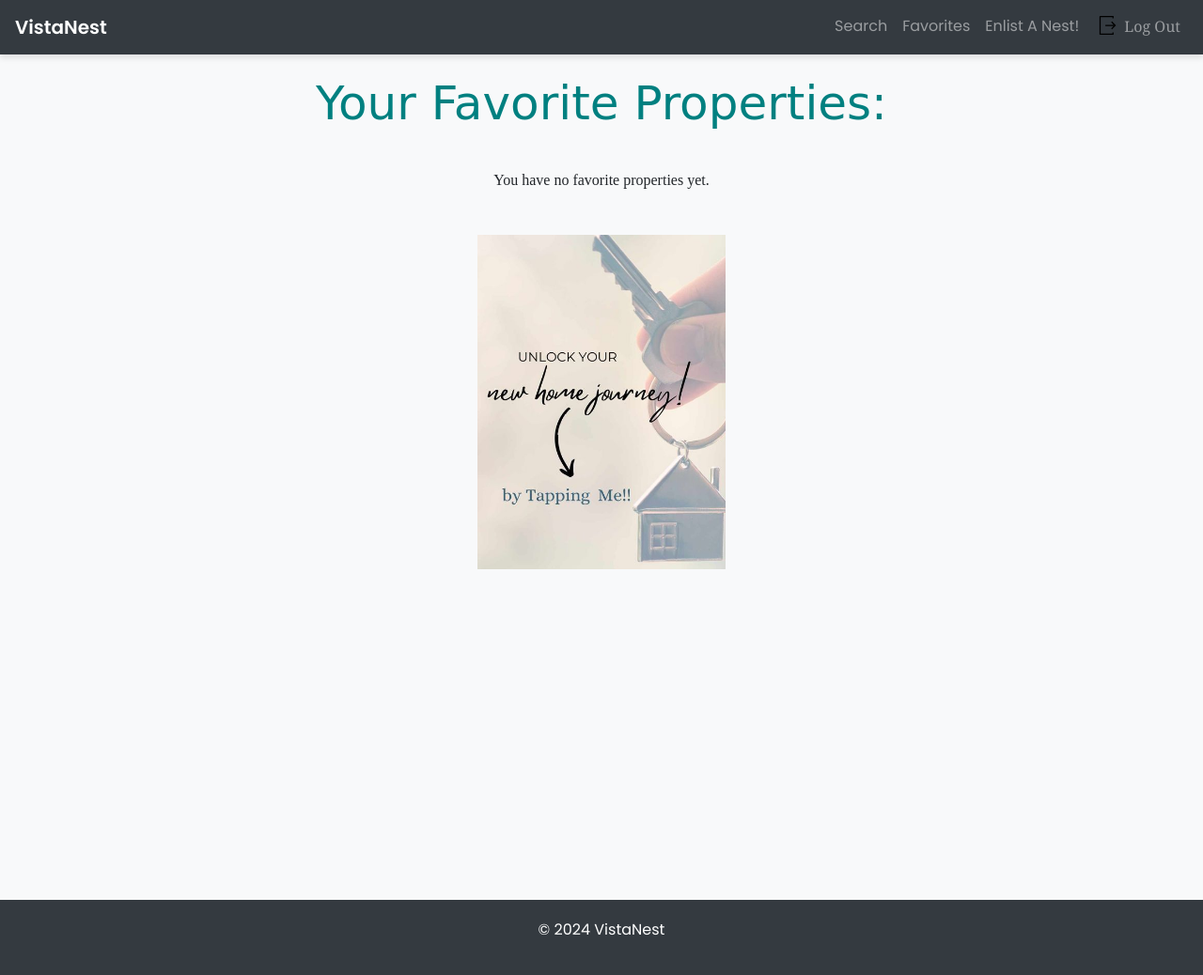
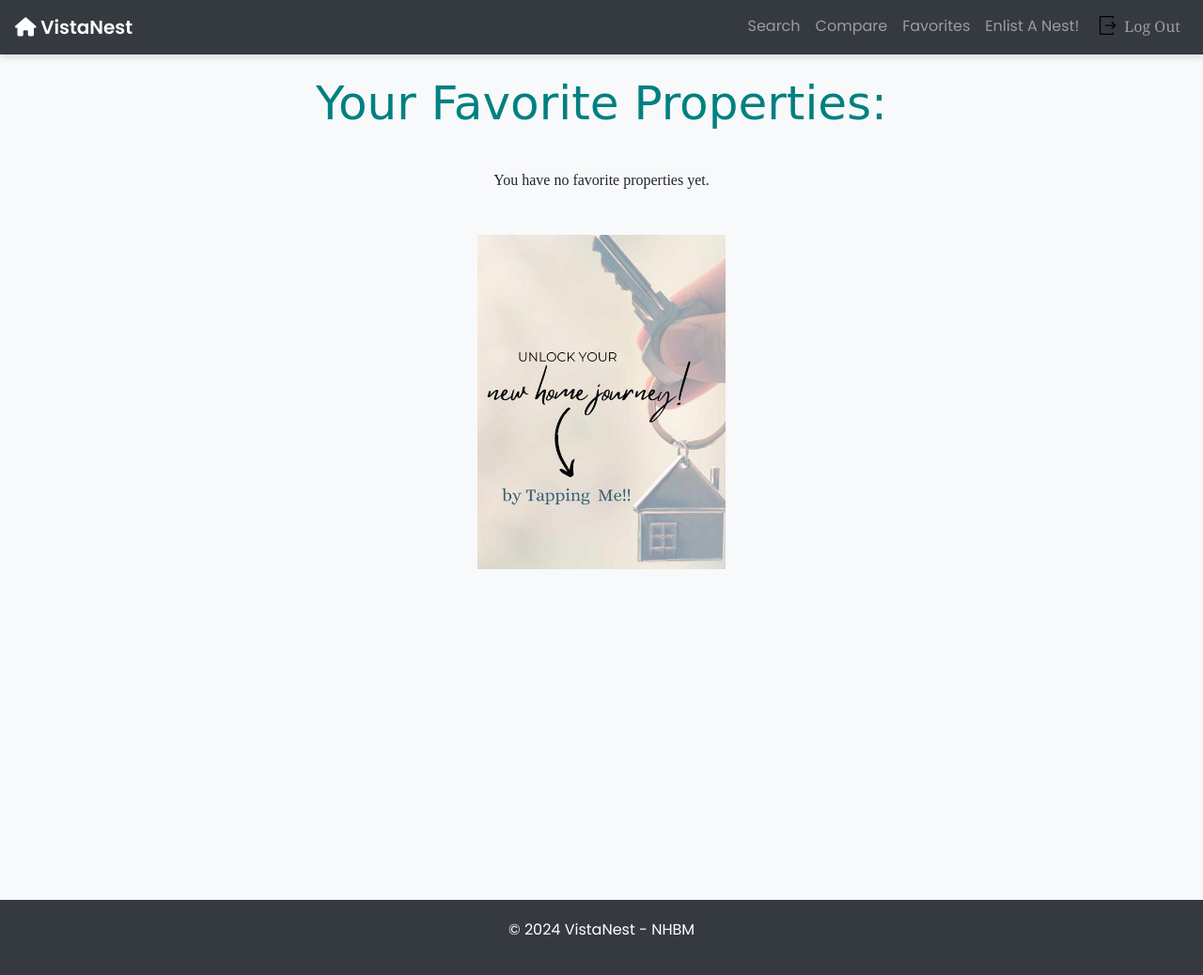
Before and after one commit to NHabibahMahbub/VistaNest, a Django app: page /favorites/ in a window 1280 px wide. Shown: the whole page at 94% size. Run offline with Django 5.2, Linux system fonts and the light colour scheme; a user stored in the database is signed in; data comes from the database, SQL or seed files in the repository; data that the repository does not hold is empty; some libraries are stand-ins or nearby versions.

Commit message:
Update home.html

```diff
--- a/mysite/templates/home.html
+++ b/mysite/templates/home.html
@@ -10,6 +10,11 @@
     <link rel="stylesheet" href="https://stackpath.bootstrapcdn.com/bootstrap/4.3.1/css/bootstrap.min.css">
     <!-- Google Fonts -->
     <link href="https://fonts.googleapis.com/css2?family=Poppins:wght@300;400;600&display=swap" rel="stylesheet">
+    <link href="https://cdn.jsdelivr.net/npm/bootstrap@4.3.1/dist/css/bootstrap.min.css" rel="stylesheet" integrity="sha384-ggOyR0iXCbMQv3Xipma34MD+dH/1fQ784/j6cY/iJTQUOhcWr7x9JvoRxT2MZw1T" crossorigin="anonymous">
+    <link href="https://cdnjs.cloudflare.com/ajax/libs/font-awesome/5.15.4/css/all.min.css" rel="stylesheet">
+
+    <link rel="stylesheet" href="https://cdn.jsdelivr.net/npm/bootstrap@4.3.1/dist/css/bootstrap.min.css" integrity="sha384-ggOyR0iXCbMQv3Xipma34MD+dH/1fQ784/j6cY/iJTQUOhcWr7x9JvoRxT2MZw1T" crossorigin="anonymous">
+
     <style>
         body {
             font-family: 'Poppins', sans-serif;
@@ -74,15 +79,18 @@
 
 <!-- Navbar -->
 <nav class="navbar navbar-expand-md navbar-dark bg-dark fixed-top">
-    <a class="navbar-brand" href="{% url 'home' %}">VistaNest</a>
+    <a class="navbar-brand" href="{% url 'home' %}">
+        <i class="fas fa-home text-white"></i> VistaNest </a>
     <button class="navbar-toggler" type="button" data-toggle="collapse" data-target="#navbarNav" aria-controls="navbarNav" aria-expanded="false" aria-label="Toggle navigation">
         <span class="navbar-toggler-icon"></span>
     </button>
     <div class="collapse navbar-collapse" id="navbarNav">
         <ul class="navbar-nav ml-auto">
+
             <li class="nav-item">
                 <a class="nav-link" href="{% url 'search' %}">Search</a>
             </li>
+            <li class="nav-item"><a class="nav-link" href="{% url 'compare_properties' %}">Compare</a></li>
             <li class="nav-item">
                 <a class="nav-link" href="{% url 'favorites' %}">Favorites</a>
             </li>
@@ -142,7 +150,7 @@
             <p class="text-muted"><strong>Location:</strong> {{ i.location }}</p>
             <p class="text-muted"><strong>Price:</strong> BDT {{ i.price }}</p>
             <div class="d-flex flex-wrap">
-                <a href="{% url 'details' i.id %}" class="btn btn-outline-primary btn-sm mr-2">Inspect</a>
+                <a href="{% url 'details' i.id %}" class="btn btn-outline-primary btn-sm mr-2">Details</a>
                 <a href="{% url 'place_bid' i.id %}" class="btn btn-outline-warning btn-sm mr-2">Bid Now</a>
                 <a href="{% url 'add_to_favorites' i.id %}" class="btn btn-outline-success btn-sm mr-2">Save to Favorites</a>
                 {% if request.user.is_staff %}
@@ -158,7 +166,7 @@
 
 <!-- Footer -->
 <footer>
-    <p>&copy; 2024 VistaNest</p>
+    <p>&copy; 2024 VistaNest - NHBM</p>
 </footer>
 
 <!-- Scripts -->
```
